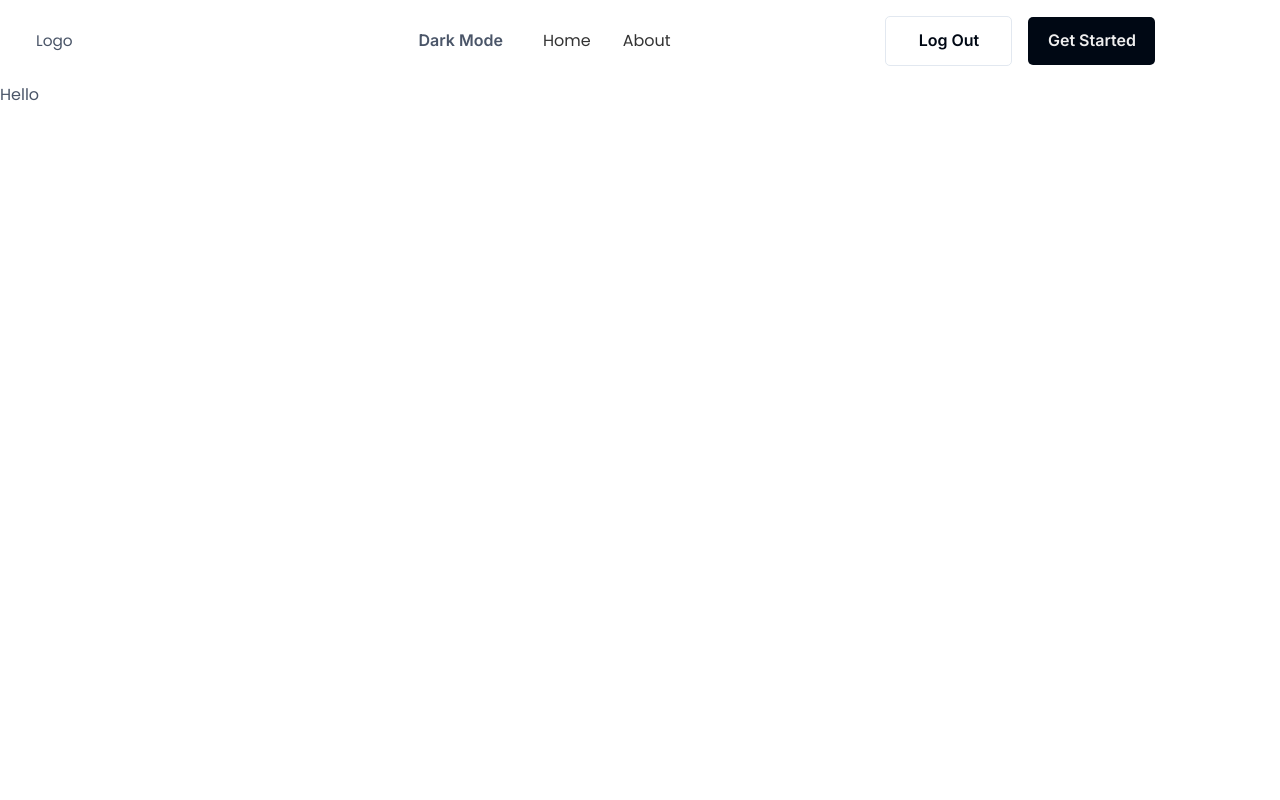
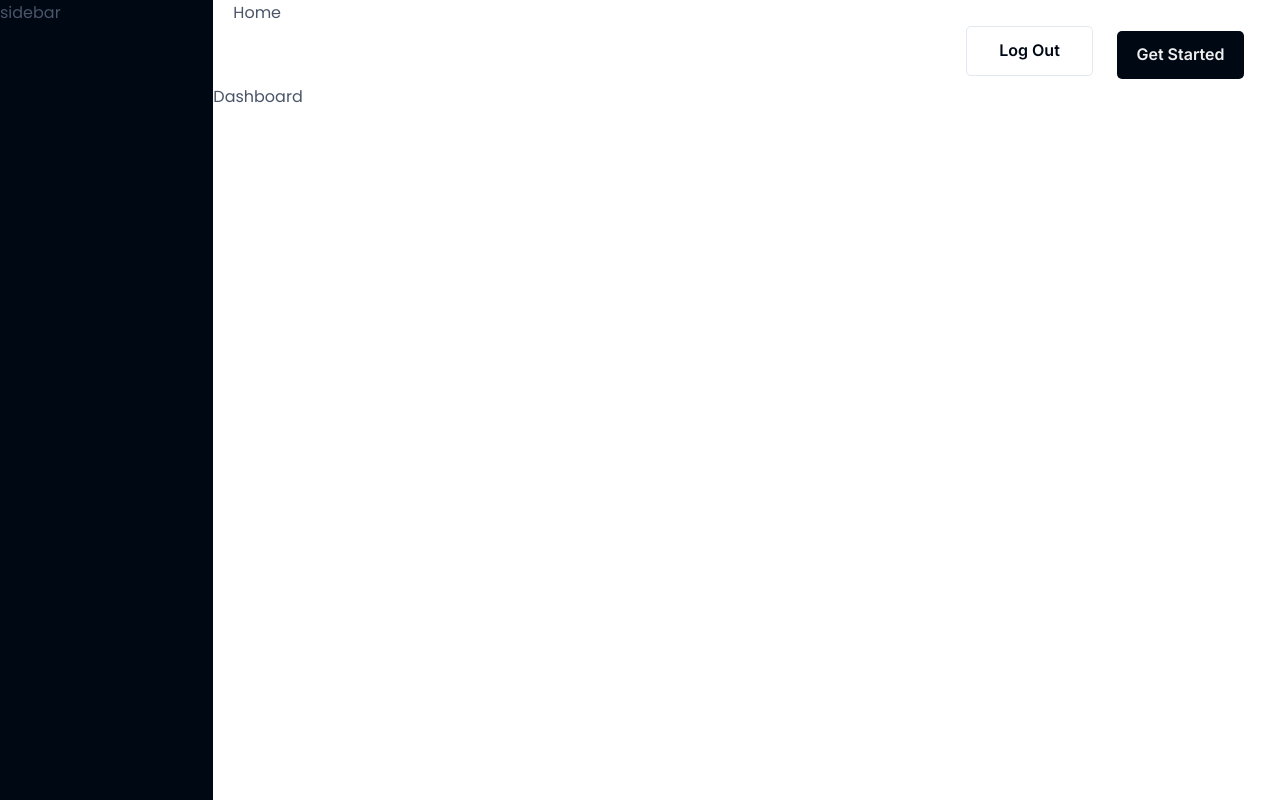
Before and after one commit to valondigital/timesheet, a React (Create React App) app in the folder client/: page / in a window 1280 px wide. Built offline with nearby package versions, Linux system fonts and the light colour scheme.

Commit message:
Resolve positioning of Sidebar

```diff
--- a/client/src/App.tsx
+++ b/client/src/App.tsx
@@ -3,6 +3,7 @@ import { ChakraProvider } from "@chakra-ui/react";
 import theme from "./theme";
 import { Routes, Route, Navigate, useLocation } from "react-router-dom";
 import SignIn from "./pages/sign-in";
+import Dashboard from "./pages/dashboard";
 import Layout from "./common/Layout";
 import paths from "./common/paths";
 
@@ -14,12 +15,10 @@ function App() {
         <Route
           path={paths.home}
           element={
-            <Layout>
-              <div>Hello</div>
-            </Layout>
+            <Layout/>
           }
         >
-          <Route path={paths.home} element={<SignIn />}/>
+          <Route path={paths.home} element={<Dashboard />}/>
         </Route>
       </Routes>
     </ChakraProvider>
--- a/client/src/common/Layout.tsx
+++ b/client/src/common/Layout.tsx
@@ -1,19 +1,19 @@
-import React, { ReactNode } from 'react';
-import NavBar from './NavBar';
-import { ColorModeProvider } from "@chakra-ui/react";
+import React, { ReactNode } from "react";
+import NavBar from "./NavBar";
+import { Outlet } from "react-router-dom";
+import { Grid, GridItem } from "@chakra-ui/react";
 
-interface LayoutProps {
-  children: ReactNode;
-}
-
-const Layout: React.FC<LayoutProps> = ({ children }) => {
+const Layout = () => {
   return (
-    <>
-      <ColorModeProvider>
+    <Grid templateColumns="repeat(6, 1fr)">
+      <GridItem minH="100vh" bg="light.primary">
+        sidebar
+      </GridItem>
+      <GridItem colSpan={5}>
         <NavBar />
-        <div>{children}</div>
-      </ColorModeProvider>
-    </>
+        <Outlet />
+      </GridItem>
+    </Grid>
   );
 };
 
--- a/client/src/common/NavBar.tsx
+++ b/client/src/common/NavBar.tsx
@@ -1,29 +1,36 @@
-import React from "react";
-import { Flex, Box, Link, Text, Button , useColorMode} from "@chakra-ui/react";
+import React, {useEffect, useState} from "react";
+import {
+  Flex,
+  Box,
+  Link,
+  Text,
+  Button,
+  useColorMode,
+  HStack,
+} from "@chakra-ui/react";
+import { Link as ReactRouterLink, useLocation } from "react-router-dom";
+import {paths, pageTitles}  from './paths';
 
 function NavBar() {
-  const { colorMode, toggleColorMode } = useColorMode();
-
+  const location = useLocation()
+  const [pageTitle, setPageTitle] = useState("");
+  useEffect(() => {
+    const currentPage = Object.keys(paths).find(key => paths[key] === location.pathname);
+    if (currentPage) {
+      setPageTitle(currentPage);
+    }
+  }, [location.pathname]);
   return (
     <Box px={5}>
-      <Flex p={4} align="center">
-        <Box flex={2}>
-          <Text>Logo</Text>
-        </Box>
-        <Button onClick={toggleColorMode}>
-          {colorMode === "light" ? "Dark" : "Light"} Mode
+      {pageTitle.replace(/^\w/, c => c.toUpperCase())}
+      <HStack justify="flex-end">
+        <Link as={ReactRouterLink} to="/login">
+          <Button variant="outline">Log Out</Button>
+        </Link>
+        <Button variant="secondary" mx={4}>
+          Get Started
         </Button>
-        <Box flex={2}>
-          <Link mx={4}>Home</Link>
-          <Link mx={4}>About</Link>
-        </Box>
-        <Box flex={2}>
-          <Button variant="outline">Log Out</Button>
-          <Button variant="secondary" mx={4}>
-            Get Started
-          </Button>
-        </Box>
-      </Flex>
+      </HStack>
     </Box>
   );
 }
--- a/client/src/common/paths.ts
+++ b/client/src/common/paths.ts
@@ -5,7 +5,7 @@ import { GrUserWorker } from "react-icons/gr";
 import { BiWallet } from "react-icons/bi";
 import { CgProfile } from "react-icons/cg";
 
-const paths = {
+export const paths:Record<string, string> = {
   home: '/',
   about: '/about',
   login: '/login',
@@ -22,7 +22,7 @@ const paths = {
 }
 
 
-export const pageTitles = {
+export const pageTitles: Record<string, string> = {
   dashboard: 'Dashboard',
   customers: 'Customers',
   agents: 'Agents',
@@ -34,6 +34,23 @@ export const pageTitles = {
   enterNewPassword: 'Enter New Password',
   transactions:'Your Transactions'
 }
+
+// export const pageTitles: Record<string, string> = {
+//   '/': 'Home',
+//   '/about': 'About',
+//   '/login': 'Login',
+//   '/terms': 'Terms',
+//   '/agents': 'Agents',
+//   '/bdaOrders': 'BDA Orders',
+//   '/profile': 'Profile',
+//   '/yourorders': 'Your Orders',
+//   '/wallet': 'Wallet',
+//   '/forgotpassword': 'Forgot Password',
+//   '/enternewpassword': 'Enter New Password',
+//   '/passwordcreated': 'Password Created',
+//   '/transactions': 'Transactions'
+// };
+
 
 export const NavNames = {
   dashboard: 'Dashboard',
--- a/client/src/pages/sign-in/components/Form.tsx
+++ b/client/src/pages/sign-in/components/Form.tsx
@@ -11,8 +11,9 @@ import {
   Input,
   Stack,
   Link,
-  Checkbox
+  Checkbox,
 } from "@chakra-ui/react";
+import { Link as ReactRouterLink } from "react-router-dom";
 import styled from "styled-components";
 
 function Form() {
@@ -42,9 +43,11 @@ function Form() {
                   Forgot Password?
                 </Link>
               </Flex>
-              <Button type="submit" variant="secondary" size="lg">
-                Log in
-              </Button>
+              <Link as={ReactRouterLink} to="/">
+                <Button type="submit" variant="secondary" size="lg">
+                  Log in
+                </Button>
+              </Link>
             </Stack>
           </StyledForm>
         </Box>
```
